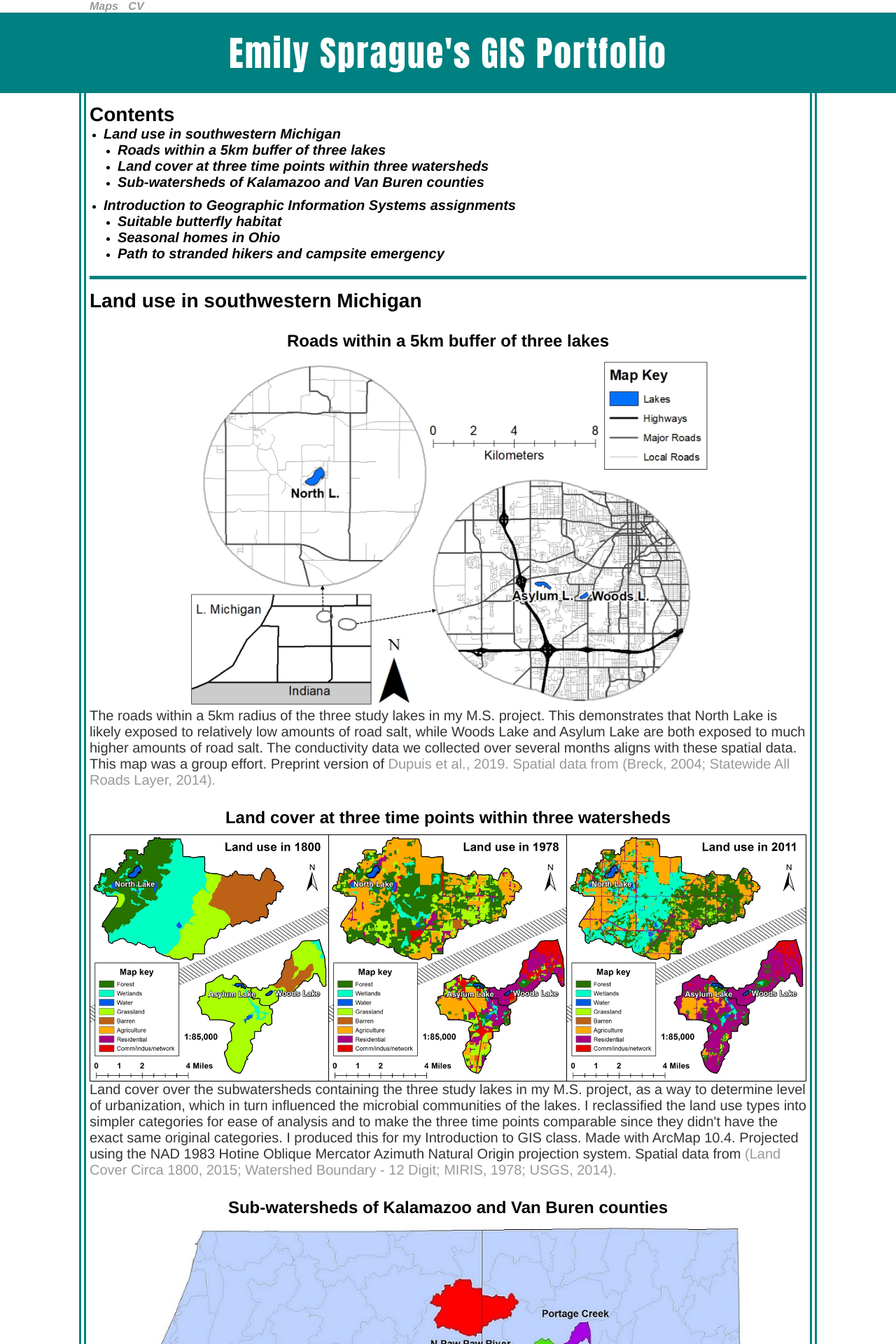
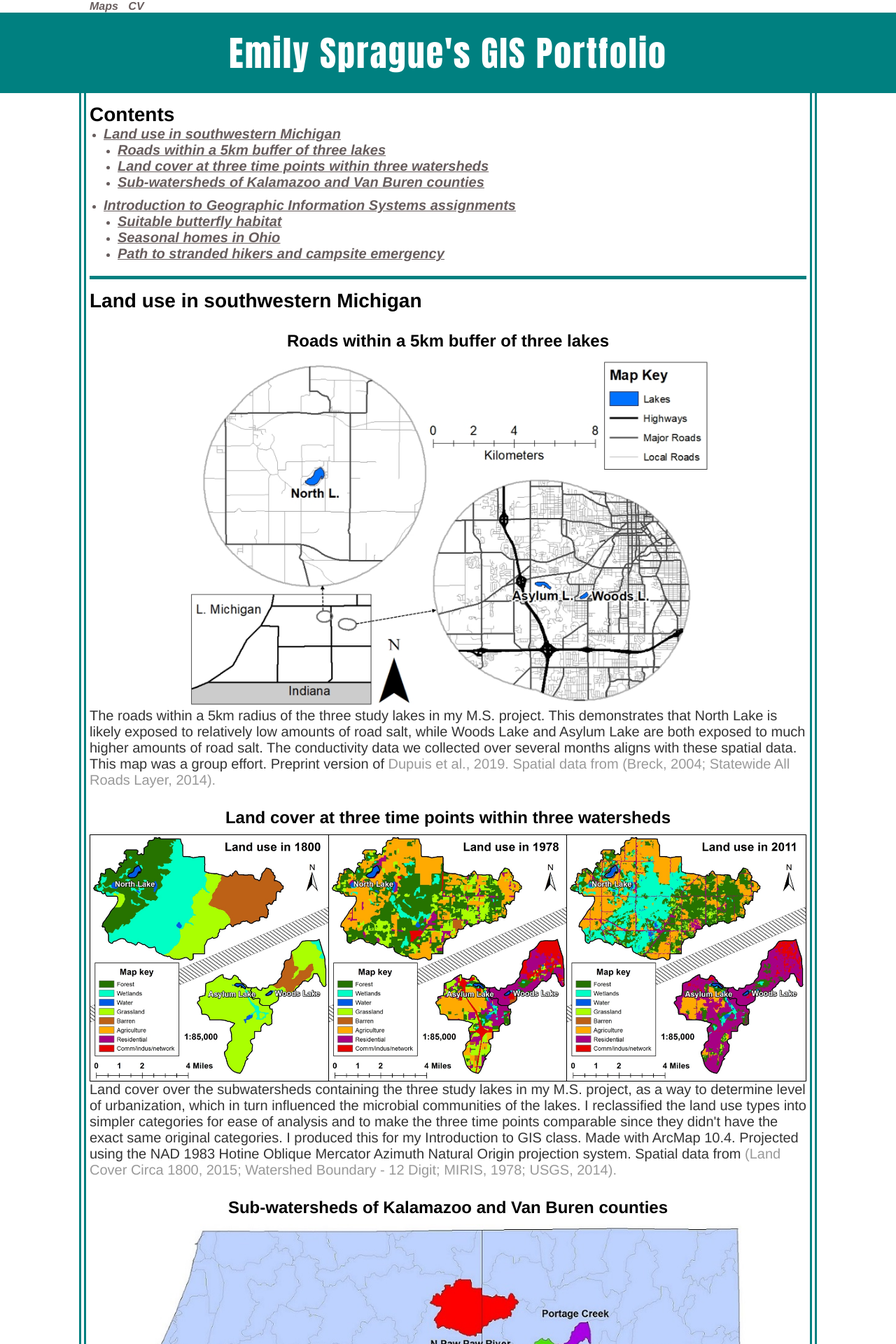
Before and after one commit to EISprague/EISprague.github.io, a Jekyll site: the page built from index.html, in a window 1280 px wide. Shown: the top 1920 px of the page at 70% size. Built offline with Jekyll 4.4.1, drawn with Linux system fonts in a browser that asks for light colours.

Commit message:
Adding more attributes

```diff
--- a/CV/index.html
+++ b/CV/index.html
@@ -6,7 +6,7 @@ title: Emily Sprague's CV
     <h1 id="CV-page-title" class="page-title">Emily Sprague's CV</h1>
 </header>
 <main>
-    <a class="download" href="Sprague_CV.pdf" download>Download PDF version here.</a>
+    <a class="download" href="Sprague_CV.pdf" download rel="alternate" media="screen">Download PDF version here.</a>
     <h3>Education</h3>
     <ul>
         <li>Western Michigan University, Kalamazoo, MI.<br>M.S. Biological Sciences: microbial ecology, April 2018</li>
--- a/_layouts/default.html
+++ b/_layouts/default.html
@@ -1,8 +1,7 @@
 <!DOCTYPE html>
-	<html>
+	<html lang="en">
 		<head>
 			<title>{{ page.title }}</title>
-			<!-- link to main stylesheet -->
 			<link rel="stylesheet" type="text/css" href="/css/main.css">
 		</head>
 		<body>
--- a/css/main.css
+++ b/css/main.css
@@ -16,6 +16,9 @@ header {
 span ul li {
 	display: inline;
 	padding: 5px 10px 5px 0;
+}
+span ul li a {
+	color: #675D5D;
 }
 main {
 	display: block;
@@ -57,13 +60,11 @@ nav ul, footer ul {
 	color: white;
 	margin: 0;
 }
-
 nav {
 	width: 80%;
 	margin: 0 auto;
 }
 nav ul li {
-	color: black;
 	font-style: italic;
 }
 a {
@@ -111,10 +112,15 @@ footer a:hover {
 	text-decoration: underline;
 	list-style-type: disc;
 	padding: 0 0 10px 20px;
+	color: #675D5D;
 }
+
 .within-page-links a {
-    color: black;
+    color: #675D5D;
     font-size: 20px;
+}
+.within-page-links a:hover {
+	color: black;
 }
 #links-bottom {
 	border-bottom: 5px solid teal;
```
